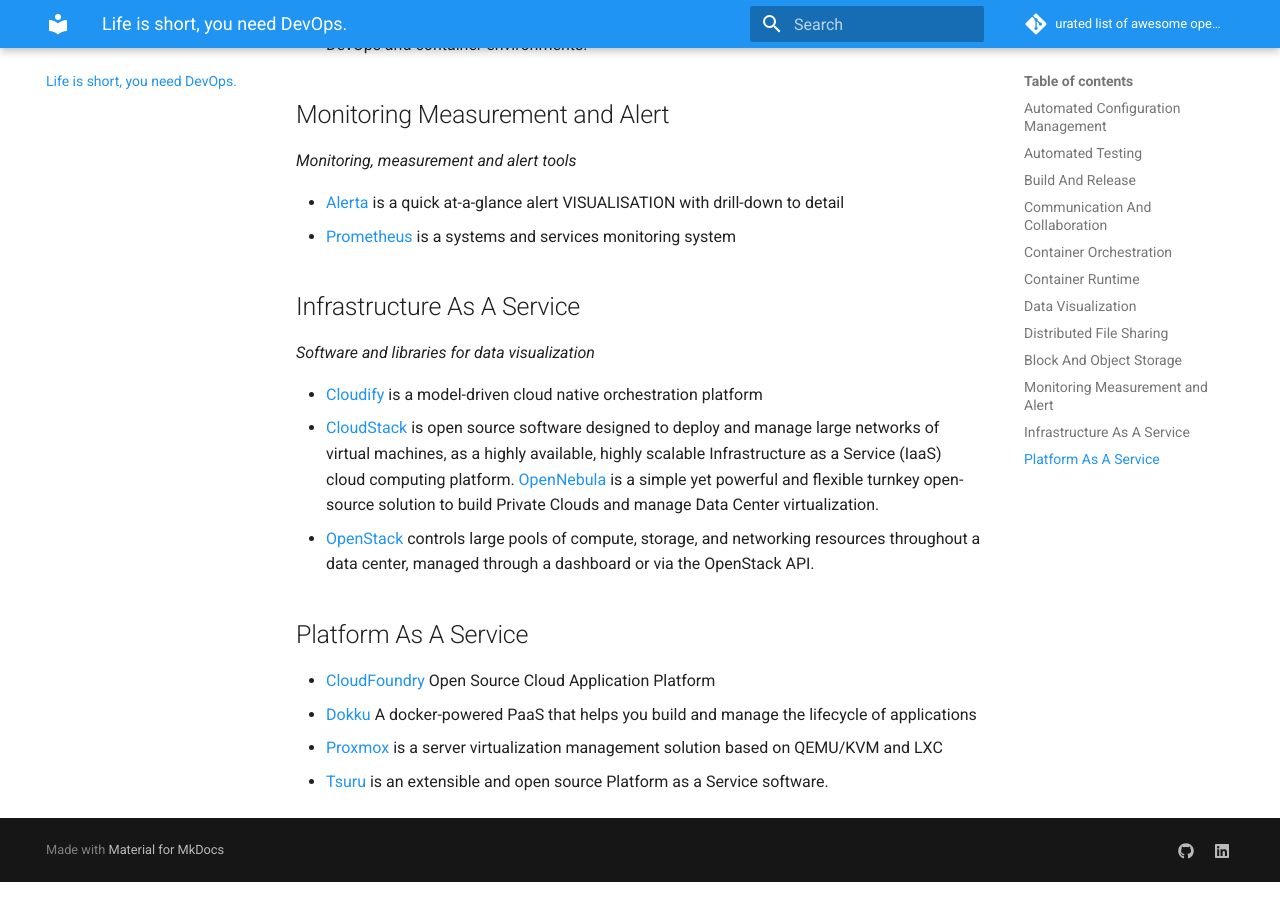
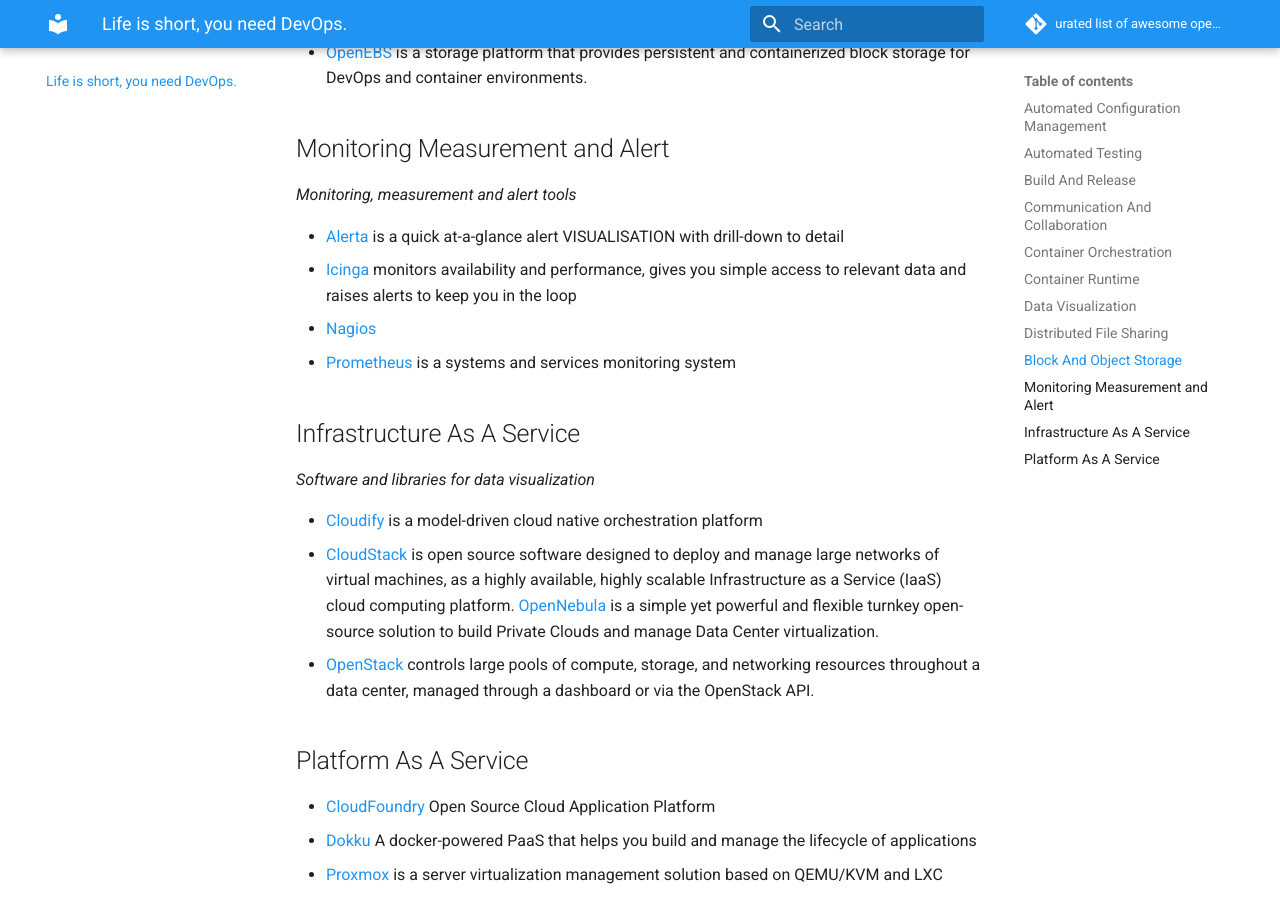
Before and after one commit to CCSGroupInternational/awesome-opensource, an MkDocs documentation site: the page built from docs/index.md, in a window 1280 px wide and 900 px high, scrolled down 3947 px. Built offline with MkDocs 1.6.1 and Material for MkDocs 9.7.7, drawn with Linux system fonts in a browser that asks for light colours; comment, search, counter and statistics services are not loaded; some of the changed text lies outside the part shown.

Commit message:
Added nagios, icing and stackstorm

```diff
--- a/docs/index.md
+++ b/docs/index.md
@@ -61,6 +61,7 @@ Inspired by the the [Awesome Python] project .
 * [Source-To-Image](https://github.com/openshift/source-to-image) Toolkit and workflow for building reproducible Docker images from source code
 * [Spinnaker](https://www.spinnaker.io/
 ) multi-cloud continuous delivery platform for releasing software changes with high velocity and confidence
+* [StackStorm](https://stackstorm.com/) the event-driven automation, used by Netflix & many more....
 * [Rundeck](https://www.rundeck.com/open-source) Turn your operations procedures into self-service jobs.
 
 ## Communication And Collaboration
@@ -118,6 +119,8 @@ the Elastic Stack
 *Monitoring, measurement and alert tools*
 
 * [Alerta](https://alerta.io/) is a quick at-a-glance alert VISUALISATION with drill-down to detail
+* [Icinga](https://icinga.com/) monitors availability and performance, gives you simple access to relevant data and raises alerts to keep you in the loop
+* [Nagios](https://www.nagios.com/)
 * [Prometheus](https://prometheus.io/) is a systems and services monitoring system
 
 
```
